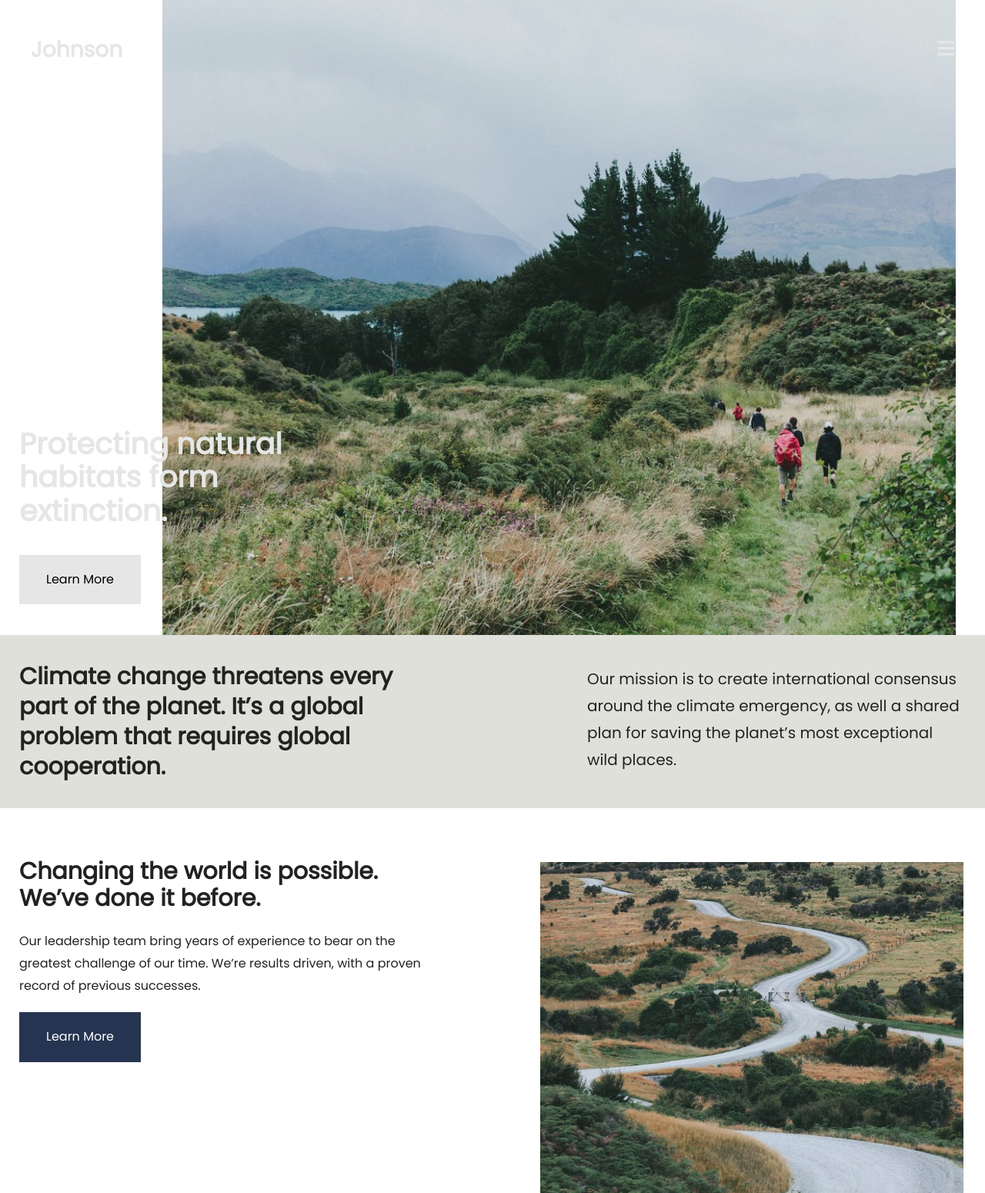
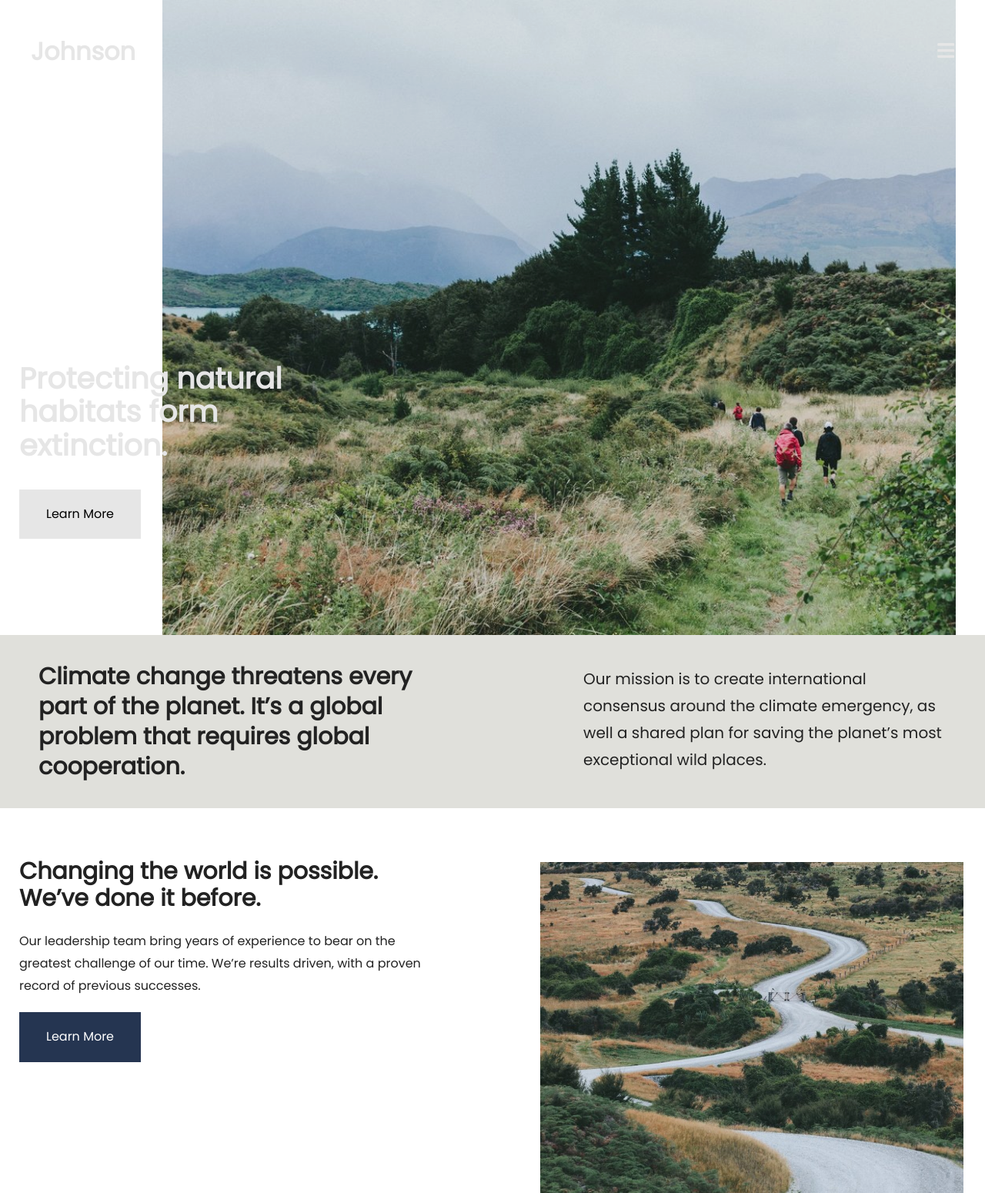
Before and after one commit to eacarr/Johnson, a website built with Parcel: page index.html in a window 1280 px wide. Shown: the top 1550 px of the page at 77% size. Built offline with nearby package versions, Linux system fonts and the light colour scheme.

Commit message:
Add stuff

```diff
--- a/css/main.css
+++ b/css/main.css
@@ -95,9 +95,9 @@ textarea {
     background: url(../img/trail.jpg) no-repeat 65% center;
     background-size: auto 100%;
     filter: brightness(90%);
-    display: flex;
+    /* display: flex;
     justify-content: space-between;
-    flex-direction: column;
+    flex-direction: column; */
   }
   #header {
     padding-right: 28px;
@@ -109,10 +109,11 @@ textarea {
     padding: 23px 35px;
     border: none;
   }
-  .title {
+  .title a {
     font-size: 32px;
   }
   #bars {
+    padding: 0;
     font-size: 25px;
     background: none;
     border: none;
@@ -151,7 +152,7 @@ textarea {
   .landscape button a {
     color: #000000;
   }
-  #under_landscape {
+  .mission {
     background-color: #e0e0db;
   }
   #under_landscape h2 {
@@ -517,7 +518,23 @@ textarea {
     height: auto;
   }
 }
-@media screen and (min-device-width: 1280px) {
+@media screen and (min-device-width: 1200px) {
+  /* #header,
+  .hero-wrapper,
+  #under_landscape,
+  #top,
+  #bottom,
+  #quote,
+  #join-us,
+  .footer {
+    max-width: 1200px;
+    display: flex;
+    justify-content: space-between;
+    flex-wrap: wrap;
+  }
+  .footer {
+    flex-wrap: nowrap;
+  } */
 }
 @media print,
   (-webkit-min-device-pixel-ratio: 1.25),
--- a/index.html
+++ b/index.html
@@ -48,12 +48,15 @@
         </nav>
       </header>
       <section id="hero">
+        <div class="hero-wrapper">
           <div class="landscape">
             <h1 id="motto">Protecting natural habitats form extinction.</h1>
             <button id="learn"><a href="about.html">Learn More</a></button>
           </div>
+        </div>
+      </section>
     </main>
-
+    <section class="mission">
       <div id="under_landscape">
         <div class="half_text">
           <h2>
@@ -63,9 +66,9 @@
         </div>
         <div class="half_text">
           <p>
-              Our mission is to create international consensus around the
-              climate emergency, as well a shared plan for saving the planet’s
-              most exceptional wild places.
+            Our mission is to create international consensus around the climate
+            emergency, as well a shared plan for saving the planet’s most
+            exceptional wild places.
           </p>
         </div>
       </div>
```
Lines whose indentation alone changed are shown as unchanged.
